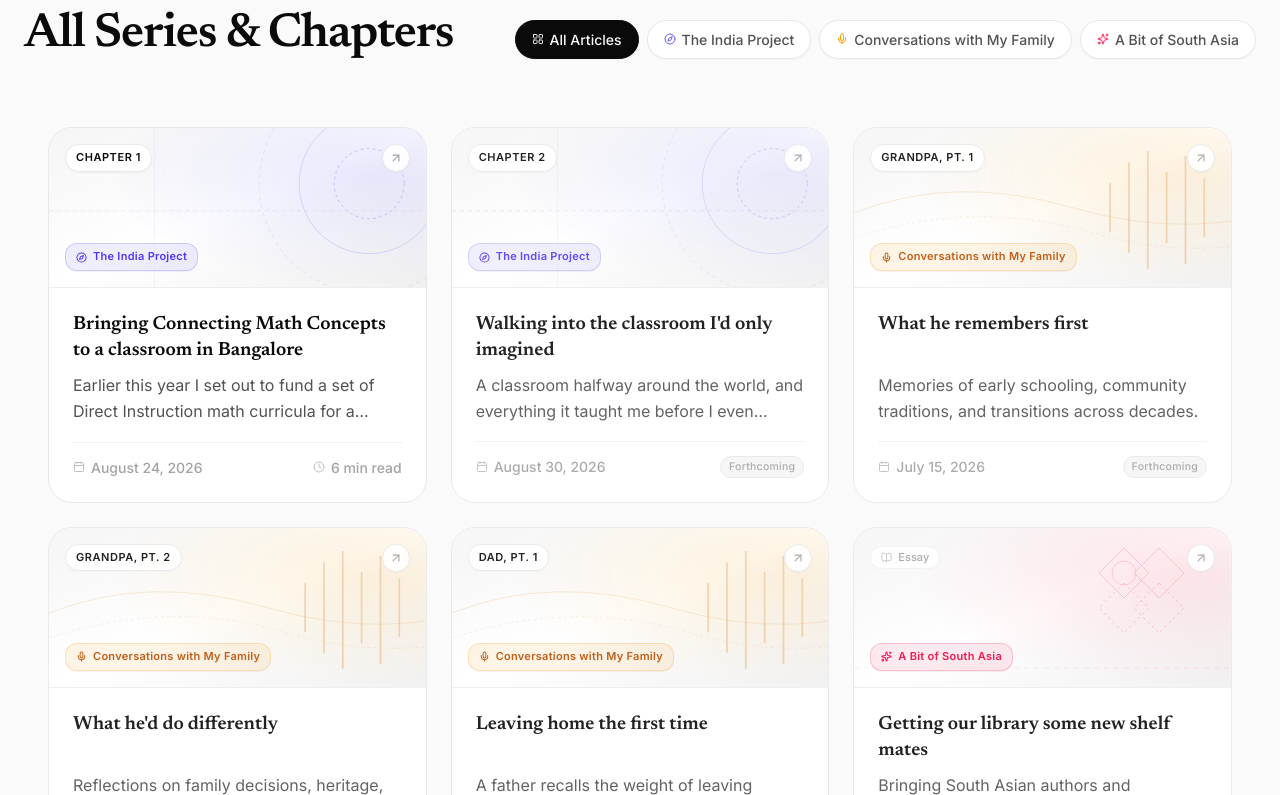
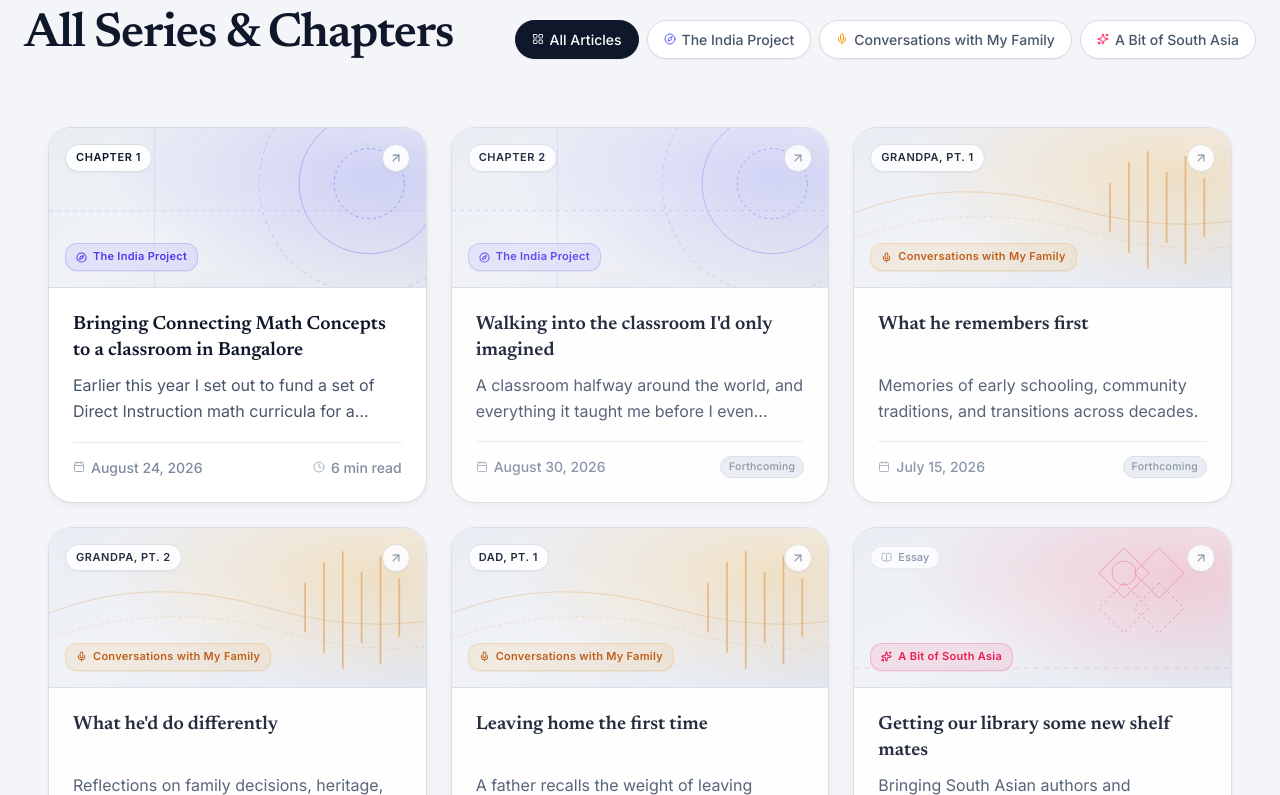
Before and after one commit to Dhyanesh2603/blog_v2, a React (Vite) app: page / in a window 1280 px wide. Shown: the part 1805-2600 px from the top of the page. Built offline with nearby package versions, Linux system fonts and the light colour scheme.

Commit message:
Enhance: Crisp light mode contrast, elevated card shadows, and vivid domain generative patterns

```diff
--- a/src/components/blog/ArticleCard.jsx
+++ b/src/components/blog/ArticleCard.jsx
@@ -13,20 +13,20 @@ const domainConfig = {
     hoverBorder: 'group-hover:border-indigo-500/40 group-hover:shadow-[0_8px_30px_rgba(99,102,241,0.12)]',
     hoverText: 'group-hover:text-indigo-600 dark:group-hover:text-indigo-400',
     pattern: () => (
-      <svg className="absolute inset-0 w-full h-full opacity-45 dark:opacity-50 pointer-events-none" xmlns="http://www.w3.org/2000/svg" preserveAspectRatio="none">
+      <svg className="absolute inset-0 w-full h-full opacity-65 dark:opacity-50 pointer-events-none" xmlns="http://www.w3.org/2000/svg" preserveAspectRatio="none">
         <defs>
           <radialGradient id="ip-aura" cx="85%" cy="30%" r="70%">
-            <stop offset="0%" stopColor="#6366F1" stopOpacity="0.32" />
+            <stop offset="0%" stopColor="#6366F1" stopOpacity="0.35" />
             <stop offset="100%" stopColor="#6366F1" stopOpacity="0" />
           </radialGradient>
         </defs>
         <rect width="100%" height="100%" fill="url(#ip-aura)" />
         {/* Global coordinate telemetry arcs */}
-        <circle cx="85%" cy="35%" r="35" fill="none" stroke="#6366F1" strokeWidth="1" strokeDasharray="3 3" opacity="0.8" />
-        <circle cx="85%" cy="35%" r="70" fill="none" stroke="#6366F1" strokeWidth="1" opacity="0.5" />
-        <circle cx="85%" cy="35%" r="110" fill="none" stroke="#6366F1" strokeWidth="1" strokeDasharray="4 4" opacity="0.3" />
-        <line x1="0" y1="52%" x2="100%" y2="52%" stroke="#6366F1" strokeWidth="0.75" strokeDasharray="4 4" opacity="0.35" />
-        <line x1="28%" y1="0" x2="28%" y2="100%" stroke="#6366F1" strokeWidth="0.75" opacity="0.2" />
+        <circle cx="85%" cy="35%" r="35" fill="none" stroke="#6366F1" strokeWidth="1" strokeDasharray="3 3" opacity="0.85" />
+        <circle cx="85%" cy="35%" r="70" fill="none" stroke="#6366F1" strokeWidth="1" opacity="0.6" />
+        <circle cx="85%" cy="35%" r="110" fill="none" stroke="#6366F1" strokeWidth="1" strokeDasharray="4 4" opacity="0.4" />
+        <line x1="0" y1="52%" x2="100%" y2="52%" stroke="#6366F1" strokeWidth="0.75" strokeDasharray="4 4" opacity="0.4" />
+        <line x1="28%" y1="0" x2="28%" y2="100%" stroke="#6366F1" strokeWidth="0.75" opacity="0.25" />
       </svg>
     ),
   },
@@ -38,16 +38,16 @@ const domainConfig = {
     hoverBorder: 'group-hover:border-amber-500/40 group-hover:shadow-[0_8px_30px_rgba(217,119,6,0.12)]',
     hoverText: 'group-hover:text-amber-700 dark:group-hover:text-amber-400',
     pattern: () => (
-      <svg className="absolute inset-0 w-full h-full opacity-45 dark:opacity-50 pointer-events-none" xmlns="http://www.w3.org/2000/svg" preserveAspectRatio="none">
+      <svg className="absolute inset-0 w-full h-full opacity-65 dark:opacity-50 pointer-events-none" xmlns="http://www.w3.org/2000/svg" preserveAspectRatio="none">
         <defs>
           <radialGradient id="fam-aura" cx="85%" cy="30%" r="70%">
-            <stop offset="0%" stopColor="#F59E0B" stopOpacity="0.32" />
+            <stop offset="0%" stopColor="#F59E0B" stopOpacity="0.35" />
             <stop offset="100%" stopColor="#F59E0B" stopOpacity="0" />
           </radialGradient>
         </defs>
         <rect width="100%" height="100%" fill="url(#fam-aura)" />
         {/* Oral history voice frequency soundwave bars */}
-        <g stroke="#D97706" strokeWidth="1.75" strokeLinecap="round" opacity="0.7">
+        <g stroke="#D97706" strokeWidth="1.75" strokeLinecap="round" opacity="0.75">
           <line x1="68%" y1="65%" x2="68%" y2="35%" />
           <line x1="73%" y1="78%" x2="73%" y2="22%" />
           <line x1="78%" y1="88%" x2="78%" y2="15%" />
@@ -56,8 +56,8 @@ const domainConfig = {
           <line x1="93%" y1="68%" x2="93%" y2="32%" />
         </g>
         {/* Generational timeline strata curve */}
-        <path d="M0,85 Q100,45 220,80 T450,75" fill="none" stroke="#D97706" strokeWidth="1" opacity="0.35" />
-        <path d="M0,110 Q120,70 240,105 T480,95" fill="none" stroke="#D97706" strokeWidth="1" strokeDasharray="3 3" opacity="0.25" />
+        <path d="M0,85 Q100,45 220,80 T450,75" fill="none" stroke="#D97706" strokeWidth="1" opacity="0.4" />
+        <path d="M0,110 Q120,70 240,105 T480,95" fill="none" stroke="#D97706" strokeWidth="1" strokeDasharray="3 3" opacity="0.3" />
       </svg>
     ),
   },
@@ -69,23 +69,23 @@ const domainConfig = {
     hoverBorder: 'group-hover:border-rose-500/40 group-hover:shadow-[0_8px_30px_rgba(225,29,72,0.12)]',
     hoverText: 'group-hover:text-rose-600 dark:group-hover:text-rose-400',
     pattern: () => (
-      <svg className="absolute inset-0 w-full h-full opacity-45 dark:opacity-50 pointer-events-none" xmlns="http://www.w3.org/2000/svg" preserveAspectRatio="none">
+      <svg className="absolute inset-0 w-full h-full opacity-65 dark:opacity-50 pointer-events-none" xmlns="http://www.w3.org/2000/svg" preserveAspectRatio="none">
         <defs>
           <radialGradient id="sa-aura" cx="85%" cy="30%" r="70%">
-            <stop offset="0%" stopColor="#F43F5E" stopOpacity="0.32" />
+            <stop offset="0%" stopColor="#F43F5E" stopOpacity="0.35" />
             <stop offset="100%" stopColor="#F43F5E" stopOpacity="0" />
           </radialGradient>
         </defs>
         <rect width="100%" height="100%" fill="url(#sa-aura)" />
         {/* Modern architectural heritage geometric lattice */}
-        <g stroke="#E11D48" fill="none" strokeWidth="0.85" opacity="0.6">
+        <g stroke="#E11D48" fill="none" strokeWidth="0.85" opacity="0.65">
           <polygon points="270,20 295,45 270,70 245,45" />
           <polygon points="305,20 330,45 305,70 280,45" />
           <polygon points="270,55 295,80 270,105 245,80" strokeDasharray="3 3" />
           <polygon points="305,55 330,80 305,105 280,80" strokeDasharray="3 3" />
           <circle cx="270" cy="45" r="12" strokeWidth="0.75" />
         </g>
-        <line x1="0" y1="88%" x2="100%" y2="88%" stroke="#E11D48" strokeWidth="0.75" strokeDasharray="5 5" opacity="0.25" />
+        <line x1="0" y1="88%" x2="100%" y2="88%" stroke="#E11D48" strokeWidth="0.75" strokeDasharray="5 5" opacity="0.3" />
       </svg>
     ),
   },
@@ -101,14 +101,14 @@ export default function ArticleCard({ post, className }) {
     <Link
       to={`/blog/${post.slug}`}
       className={cn(
-        "group relative flex flex-col h-full bg-[var(--color-surface)] border border-[var(--color-border)] rounded-2xl overflow-hidden transition-all duration-300 ease-out hover:-translate-y-1 hover:shadow-card-hover",
+        "group relative flex flex-col h-full bg-[var(--color-surface)] border border-[var(--color-border)] rounded-2xl overflow-hidden transition-all duration-300 ease-out hover:-translate-y-1 shadow-sm hover:shadow-card-hover",
         config.hoverBorder,
         isForthcoming && "opacity-90",
         className
       )}
     >
       {/* ── Bespoke Domain Generative Cover (Modern, Sophisticated & Non-Normie) ── */}
-      <div className="relative w-full h-36 sm:h-40 bg-gradient-to-br from-[var(--color-elevated)] via-[var(--color-surface)] to-[var(--color-subtle)] border-b border-[var(--color-border)]/70 p-4 flex flex-col justify-between overflow-hidden">
+      <div className="relative w-full h-36 sm:h-40 bg-gradient-to-br from-[var(--color-elevated)] via-[var(--color-elevated)]/70 to-[var(--color-subtle)] border-b border-[var(--color-border)] p-4 flex flex-col justify-between overflow-hidden">
         {/* Domain Generative SVG Background (Radar vs Soundwave vs Lattice) */}
         {config.pattern()}
 
--- a/src/components/blog/HeroArticle.jsx
+++ b/src/components/blog/HeroArticle.jsx
@@ -20,7 +20,7 @@ export default function HeroArticle({ post }) {
     >
       <Link to={`/blog/${post.slug}`} className="group block">
         {/* Theme-Aligned Cover Header (Consistent with modern editorial theme) */}
-        <div className="w-full h-44 sm:h-56 md:h-64 rounded-2xl bg-gradient-to-br from-[var(--color-elevated)] via-[var(--color-surface)] to-[var(--color-subtle)] mb-8 transition-transform duration-500 ease-out group-hover:scale-[1.008] border border-[var(--color-border)] relative overflow-hidden flex flex-col justify-between p-6 sm:p-8">
+        <div className="w-full h-44 sm:h-56 md:h-64 rounded-2xl bg-gradient-to-br from-[var(--color-elevated)] via-[var(--color-surface)] to-[var(--color-subtle)] mb-8 transition-all duration-500 ease-out group-hover:scale-[1.008] border border-[var(--color-border)] shadow-sm hover:shadow-md relative overflow-hidden flex flex-col justify-between p-6 sm:p-8">
           {/* Domain Generative Telemetry SVG Pattern */}
           <svg className="absolute inset-0 w-full h-full opacity-40 dark:opacity-45 pointer-events-none" xmlns="http://www.w3.org/2000/svg" preserveAspectRatio="none">
             <defs>
--- a/src/index.css
+++ b/src/index.css
@@ -11,22 +11,22 @@
   --font-mono: 'Geist Mono', 'SF Mono', 'Fira Code', ui-monospace, monospace;
   --font-serif: 'Newsreader', 'Georgia', 'Times New Roman', serif;
 
-  /* ── Colors — Light mode defaults ── */
-  --color-canvas: #FAFAFA;
+  /* ── Colors — Light mode defaults (High-Definition Contrast) ── */
+  --color-canvas: #F4F5F8;
   --color-surface: #FFFFFF;
-  --color-elevated: #F5F5F5;
-  --color-subtle: #F0F0F0;
+  --color-elevated: #EAEDF3;
+  --color-subtle: #E2E6EE;
 
-  --color-border: #E8E8E8;
-  --color-border-hover: #D4D4D4;
+  --color-border: #D8DCE4;
+  --color-border-hover: #BFC5D2;
 
-  --color-primary: #0A0A0A;
-  --color-secondary: #525252;
-  --color-muted: #A3A3A3;
-  --color-inverse: #FAFAFA;
+  --color-primary: #0F172A;
+  --color-secondary: #475569;
+  --color-muted: #7E8C9F;
+  --color-inverse: #FFFFFF;
 
-  --color-accent: #6366F1;
-  --color-accent-hover: #4F46E5;
+  --color-accent: #4F46E5;
+  --color-accent-hover: #4338CA;
   --color-accent-soft: #EEF2FF;
 
   /* ── Series Colors (v2 palette) ── */
@@ -42,13 +42,13 @@
   --color-series-terra-block: #E6D2C0;
   --color-series-terra-soft: #F7EDE7;
 
-  /* ── Shadows ── */
-  --shadow-xs: 0 1px 2px rgba(0, 0, 0, 0.04);
-  --shadow-sm: 0 2px 8px rgba(0, 0, 0, 0.04);
-  --shadow-md: 0 4px 16px rgba(0, 0, 0, 0.06);
-  --shadow-lg: 0 8px 32px rgba(0, 0, 0, 0.08);
-  --shadow-xl: 0 16px 48px rgba(0, 0, 0, 0.12);
-  --shadow-card-hover: 0 8px 30px rgba(0, 0, 0, 0.1);
+  /* ── Shadows (Tactile Physical Elevation in Light Mode) ── */
+  --shadow-xs: 0 1px 2px rgba(15, 23, 42, 0.05);
+  --shadow-sm: 0 2px 8px -1px rgba(15, 23, 42, 0.07), 0 1px 3px -1px rgba(15, 23, 42, 0.04);
+  --shadow-md: 0 6px 18px -2px rgba(15, 23, 42, 0.08), 0 2px 6px -1px rgba(15, 23, 42, 0.04);
+  --shadow-lg: 0 12px 32px -4px rgba(15, 23, 42, 0.10), 0 4px 12px -2px rgba(15, 23, 42, 0.05);
+  --shadow-xl: 0 20px 48px -6px rgba(15, 23, 42, 0.12);
+  --shadow-card-hover: 0 14px 34px -4px rgba(15, 23, 42, 0.11), 0 6px 14px -2px rgba(15, 23, 42, 0.05);
 
   /* ── Radius ── */
   --radius-sm: 8px;
```
